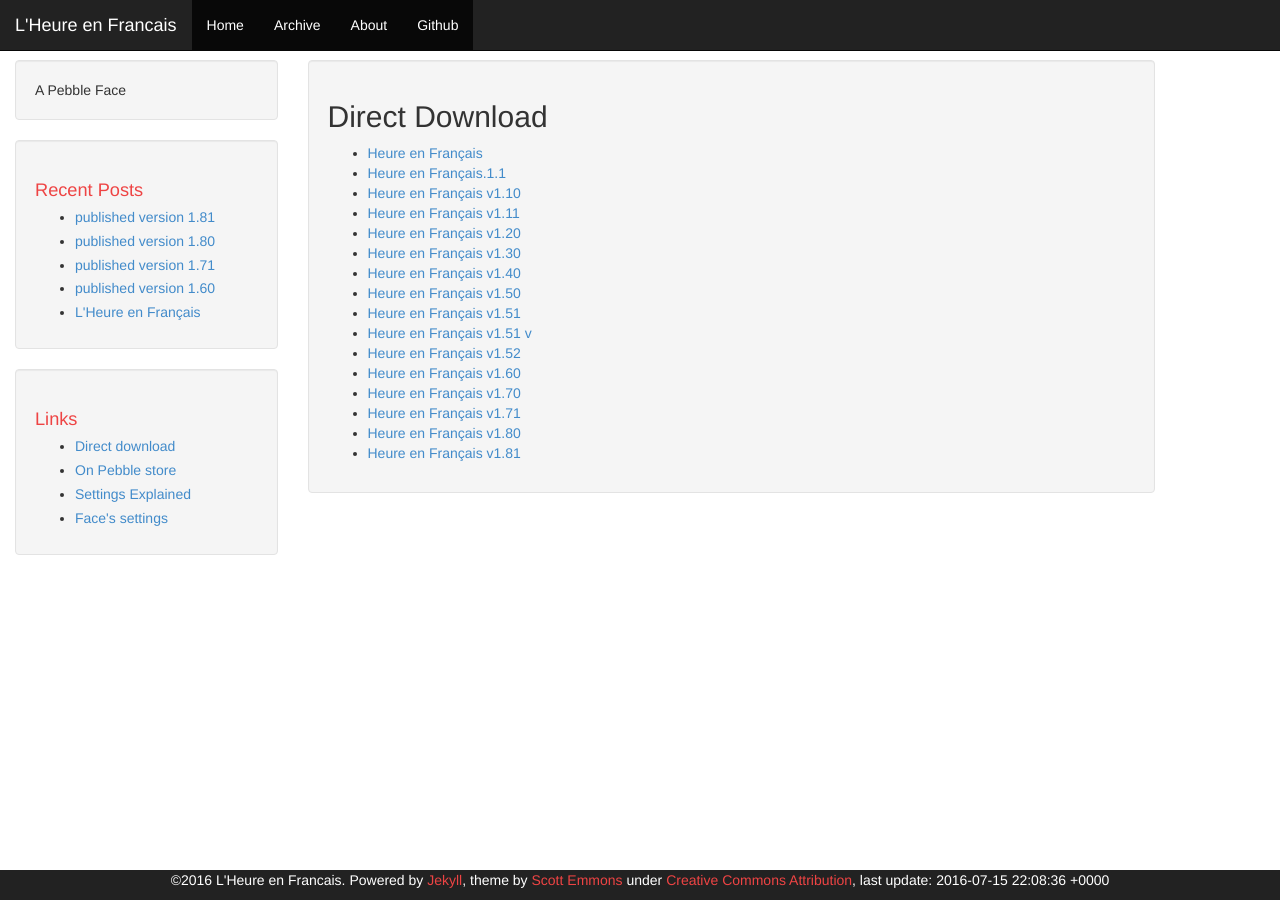
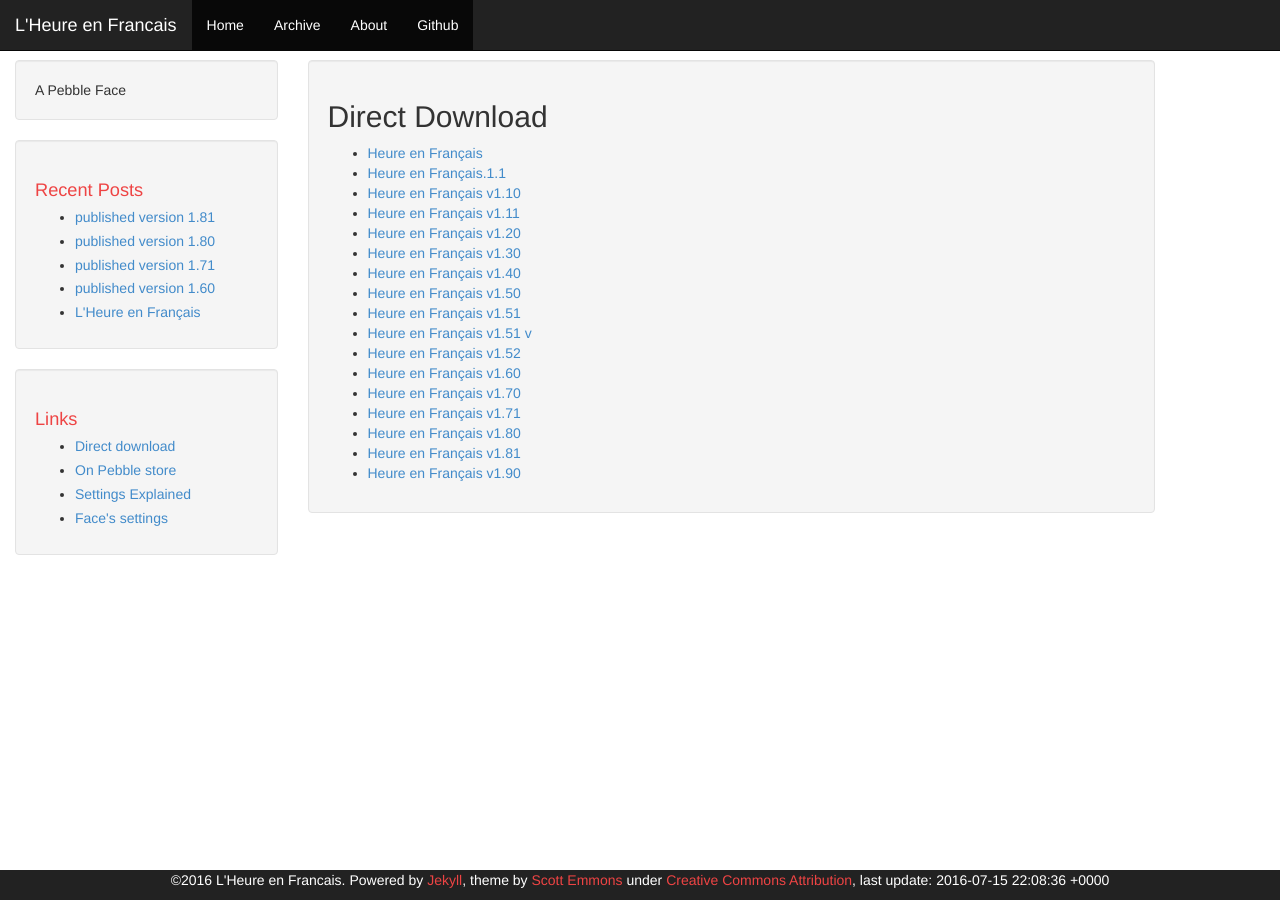
Before and after one commit to mfutech/PF_HeureEnFrancais, a Jekyll site: the page built from directdownload.html, in a window 1280 px wide. Built offline with Jekyll 4.4.1, drawn with Linux system fonts in a browser that asks for light colours; Markdown is read by kramdown in place of the engine named in the settings.

Commit message:
update for publication of v1.90

```diff
--- a/_data/binaries.yml
+++ b/_data/binaries.yml
@@ -14,3 +14,4 @@
 - name: Heure_en_Français_v1.71.pbw
 - name: Heure_en_Français_v1.80.pbw
 - name: Heure_en_Français_v1.81.pbw
+- name: Heure_en_Français_v1.90.pbw
```
Also changed, not shown: 1 other file.
